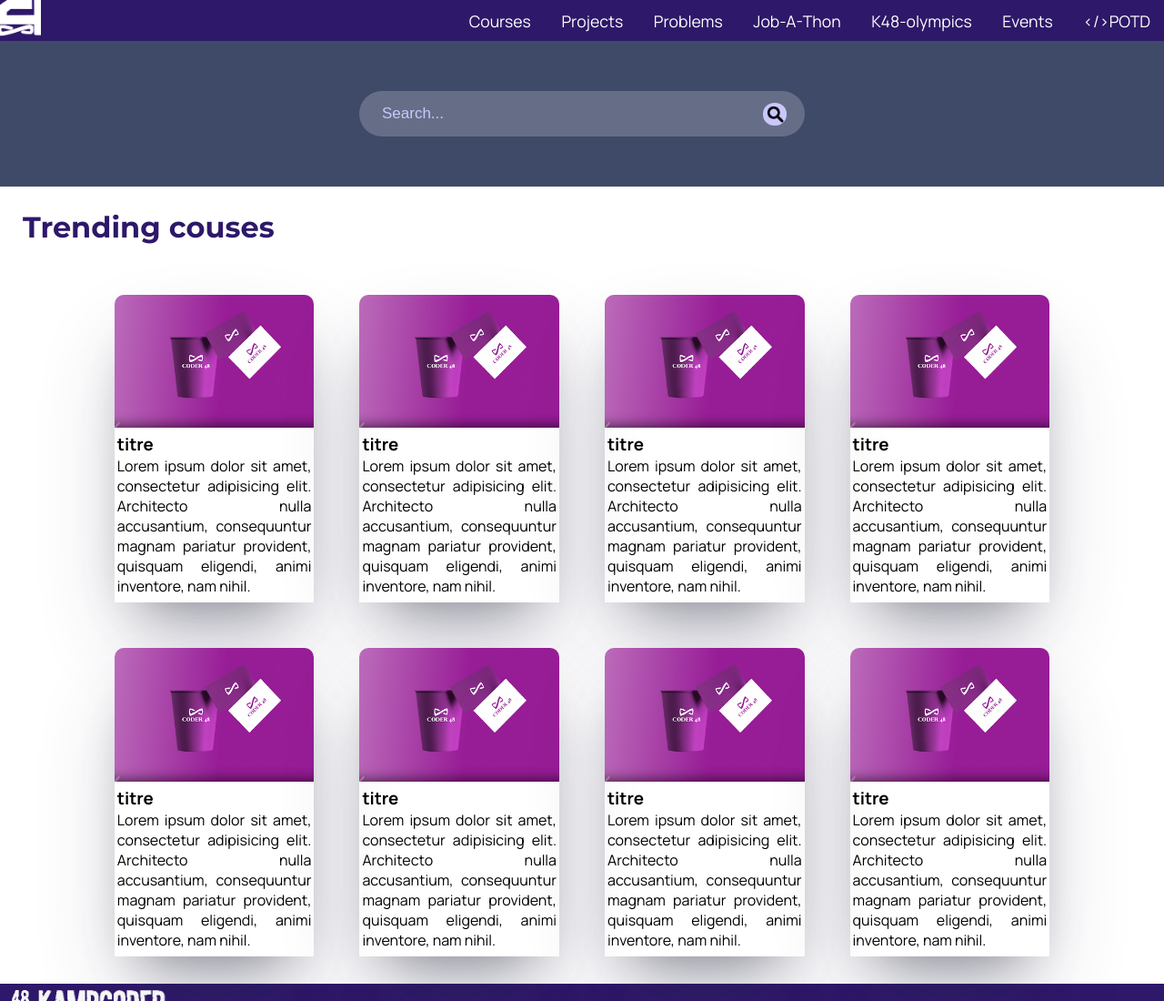
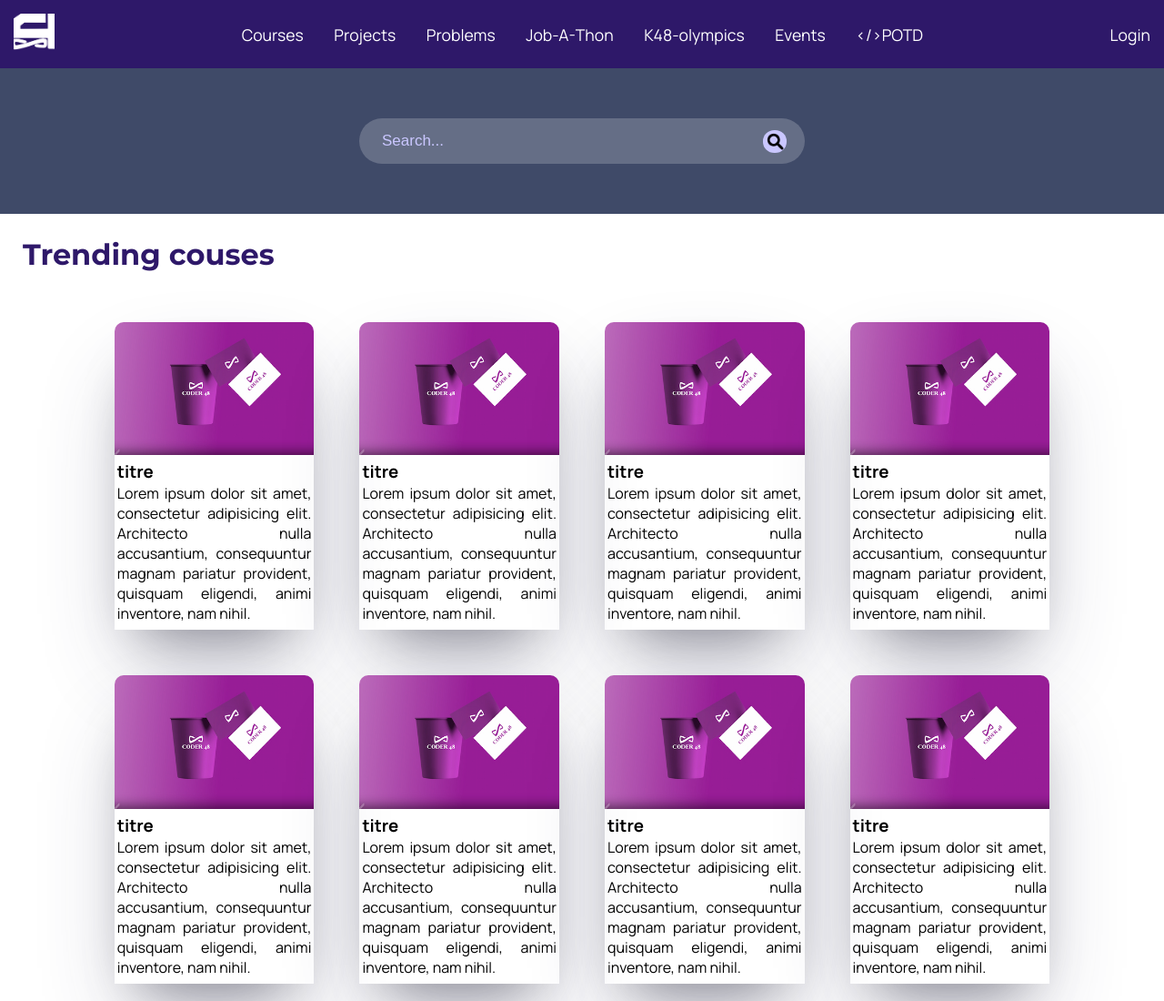
Before and after one commit to hels237/kampcoder48, a plain HTML site: page index.html in a window 1280 px wide. Shown: the top 1100 px of the page at 91% size. Drawn offline with Linux system fonts and the light colour scheme.

Commit message:
kampCoder login add

```diff
--- a/css/style.css
+++ b/css/style.css
@@ -5,7 +5,7 @@
 body{
 
     font-family: Manrope;
-    background-color:  #3f4a68;
+    background-color:   #2e1869;;
     color: white;
     height: 100%;
     width: 100%;
@@ -28,6 +28,7 @@ header{
    flex-direction: row;
    justify-content: space-between;
    align-items: center;
+   margin: 15px;
 
 
 }
@@ -43,6 +44,12 @@ header div img{
     height: 40px;
     width: 45px;
     object-fit: cover;
+
+}
+.login a{
+    color:white;
+    text-decoration: none;
+
 
 }
 
@@ -104,7 +111,7 @@ header div img{
 /****************************************************************main*************************************************************/
 main{
     width: 100%;
-    height: 100^;
+    height: 100%;
     background-color: white;
     color: black;
 
--- a/index.html
+++ b/index.html
@@ -27,6 +27,10 @@
                     <a href="#"> &lt;/&gt;POTD</a>
 
             </nav>
+
+            <div class="login">
+                    <a href="SignIn.html">Login</a>
+            </div>
 
     </header>
 
```
Also changed, not shown: SignIn.html (added, +21 -0 lines).
